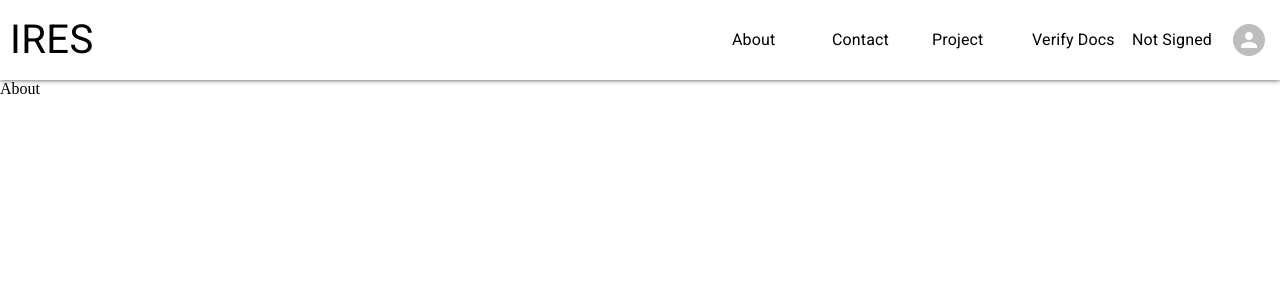
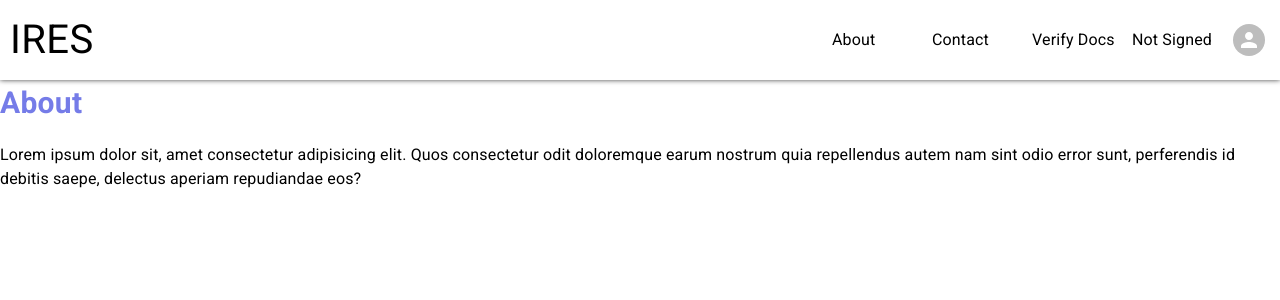
Before and after one commit to harshgupta20/i-r-e-s, a React (Create React App) app: page /about in a window 1280 px wide. Shown: the top 300 px of the page. Built offline with nearby package versions, Linux system fonts and the light colour scheme; no server answers.

Commit message:
basic about page structure

```diff
--- a/src/components/Navbar.jsx
+++ b/src/components/Navbar.jsx
@@ -98,9 +98,11 @@ export default function Navbar() {
     <Link  style={{textDecoration:'none', color:'black'}}  to="contact">
           <Typography sx={{ minWidth: 100 }}>Contact</Typography>
     </Link>
-    <Link  style={{textDecoration:'none', color:'black'}}  to="project">
+
+    {/* Project Route in working just this code is commented for hiding the route */}
+    {/* <Link  style={{textDecoration:'none', color:'black'}}  to="project">
           <Typography sx={{ minWidth: 100 }}>Project</Typography>
-    </Link>
+    </Link> */}
     <Link  style={{textDecoration:'none', color:'black'}}  to="verify-docs">
           <Typography sx={{ minWidth: 100 }}>Verify Docs</Typography>
     </Link>
--- a/src/pages/common/About.jsx
+++ b/src/pages/common/About.jsx
@@ -1,8 +1,24 @@
-import React from 'react'
+import React from 'react';
+import { Grid, Typography, Button, Box } from '@mui/material';
 
 const About = () => {
+
   return (
-    <div>About</div>
+    <>
+      <div className="about-main">
+        <div className="about-body">
+          <div className="about-title">
+            <Typography fontSize={30} style={{color:"#757ce8", fontWeight:"bolder"}}>About</Typography>
+          </div>
+
+          <div className="about-content">
+            <img src="" alt="" />
+            <Typography>Lorem ipsum dolor sit, amet consectetur adipisicing elit. Quos consectetur odit doloremque earum nostrum quia repellendus autem nam sint odio error sunt, perferendis id debitis saepe, delectus aperiam repudiandae eos?</Typography>
+          </div>
+        </div>
+      </div>
+
+    </>
   )
 }
 
--- a/src/pages/common/Project.jsx
+++ b/src/pages/common/Project.jsx
@@ -8,13 +8,11 @@ const Project = () => {
 
     return (
     <>
-
         User : {user?.displayName}
         UserEmail : {user?.email}
         userUid: {user?.uid}
-
     </>
   )
 }
 
-export default Project
+export default Project;
```
